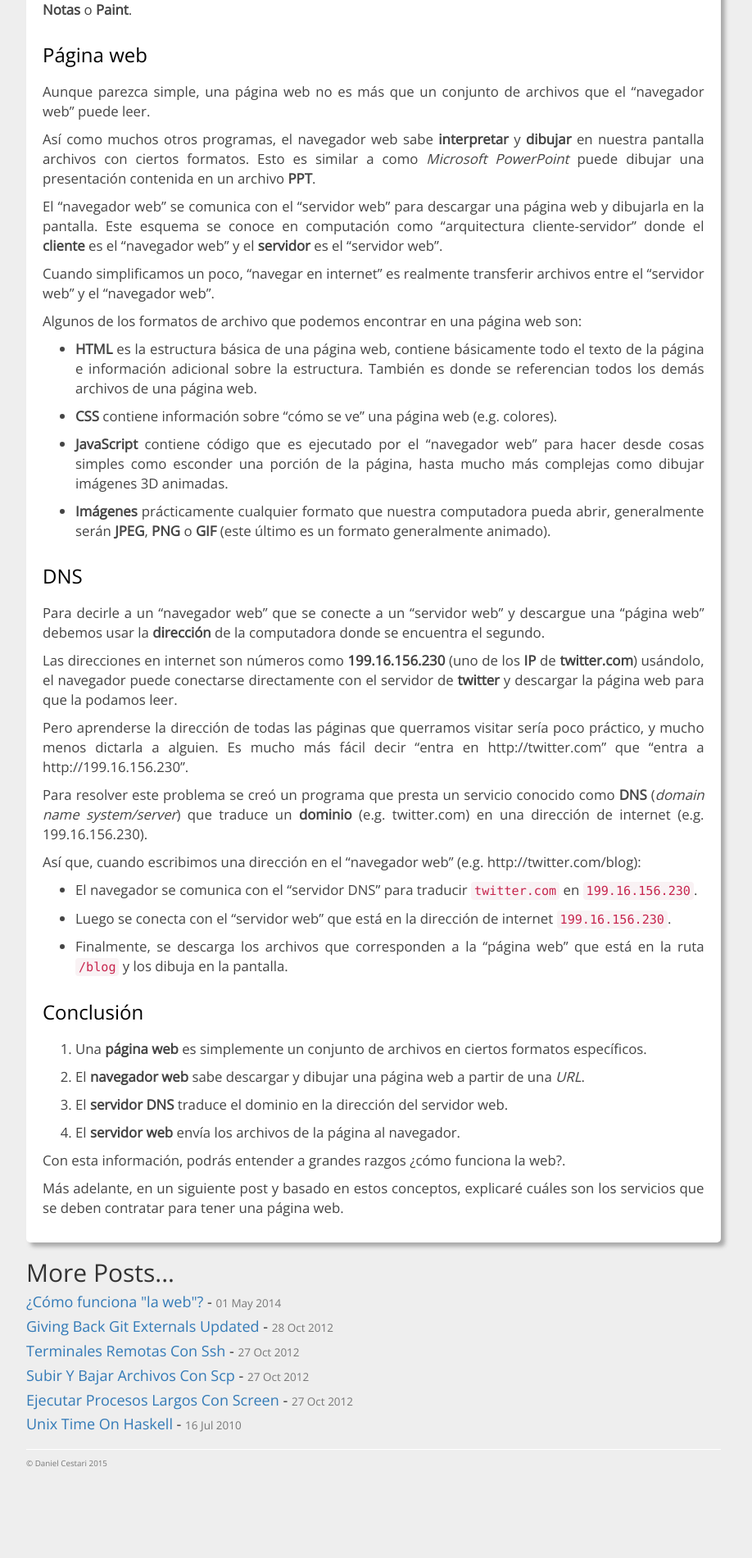
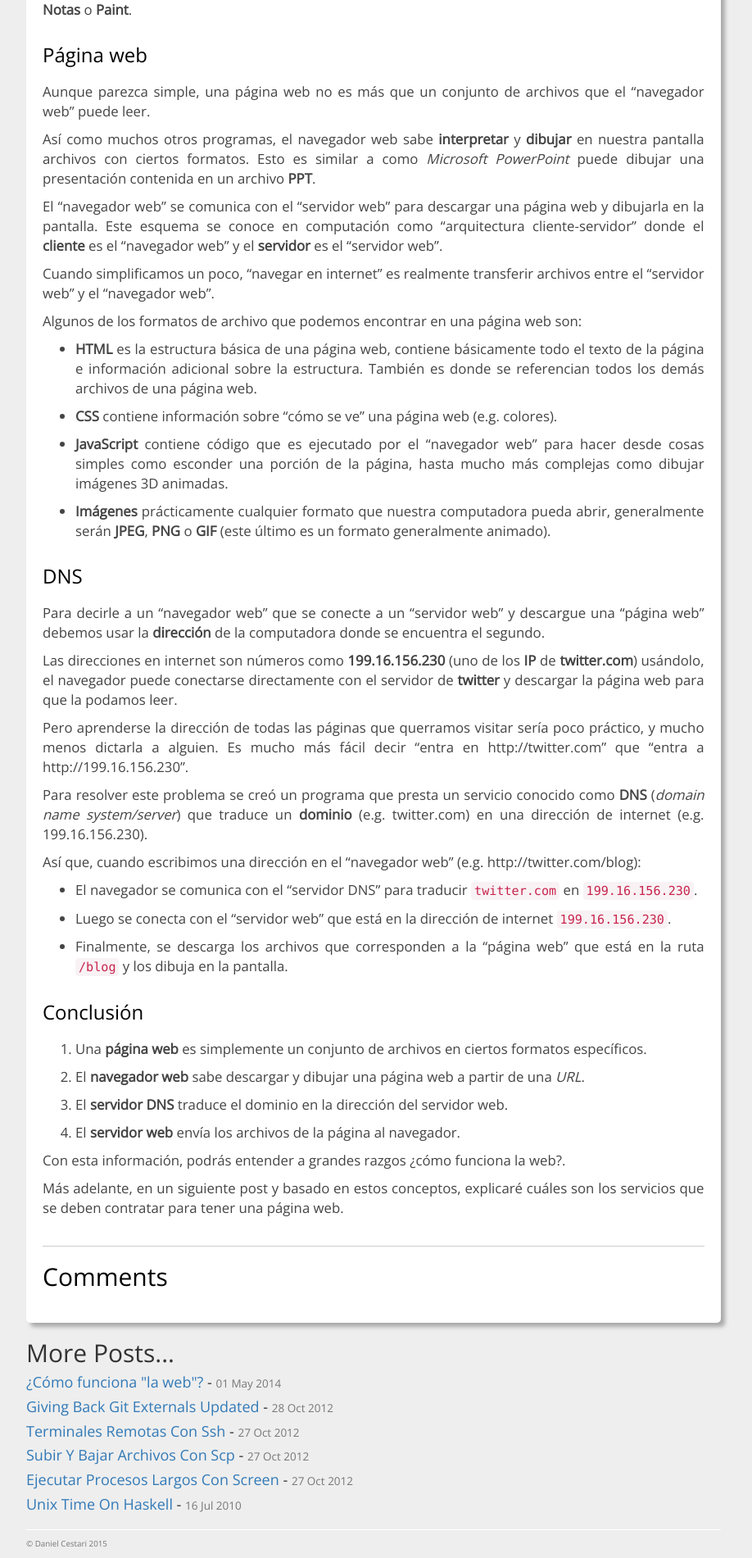
Before and after one commit to dcestari/dcestari.github.com, a Jekyll site: the page built from index.html, in a window 1280 px wide. Shown: the part 1556-3457 px from the top of the page at 82% size, without its empty margins (38-956 px from the left). Built offline with Jekyll 4.4.1, drawn with Linux system fonts in a browser that asks for light colours; nearby versions of some CDN libraries; the list of posts is cut into pages by our own code; comment, search, counter and statistics services are not loaded; before the commit the page ends 3359 px from its top, so only the background shows below that.

Commit message:
Restore disqus comments for posts/articles

```diff
--- a/_config.yml
+++ b/_config.yml
@@ -2,3 +2,4 @@
 markdown: kramdown
 kramdown:
   input: GFM
+url: 'http://danielcestari.com'
--- /dev/null
+++ b/_includes/comments.html
@@ -0,0 +1,19 @@
+<div class="comments">
+  <h2>Comments</h2>
+
+  <div id="disqus_thread"></div>
+  <script type="text/javascript">
+      /* * * CONFIGURATION VARIABLES * * */
+      var disqus_shortname = 'danielcestari';
+      var disqus_url = '{{ site.url }}{{ include.url }}';
+      var disqus_title = '{{ include.title | replace:"'","\\'" }}';
+
+      /* * * DON'T EDIT BELOW THIS LINE * * */
+      (function() {
+          var dsq = document.createElement('script'); dsq.type = 'text/javascript'; dsq.async = true;
+          dsq.src = '//' + disqus_shortname + '.disqus.com/embed.js';
+          (document.getElementsByTagName('head')[0] || document.getElementsByTagName('body')[0]).appendChild(dsq);
+      })();
+  </script>
+  <noscript>Please enable JavaScript to view the <a href="https://disqus.com/?ref_noscript" rel="nofollow">comments powered by Disqus.</a></noscript>
+</div>
--- a/_layouts/post.html
+++ b/_layouts/post.html
@@ -6,4 +6,6 @@
   <h2>{{ page.title }} - <small>{{ page.date | date_to_string }}</small></h2>
 
   {{ content }}
+
+  {% include comments.html title=page.title url=page.url %}
 </div>
--- a/_sass/general.scss
+++ b/_sass/general.scss
@@ -123,3 +123,9 @@
     margin-top: 0.8em;
   }
 }
+
+.comments {
+  margin-top: 2em;
+  padding-top: 1.2em;
+  border-top: 1px solid #ccc;
+}
--- a/index.html
+++ b/index.html
@@ -9,4 +9,6 @@
   <h2>{{ post.title }} - <small>{{ post.date | date_to_string }}</small></h2>
 
   {{ post.content }}
+
+  {% include comments.html title=post.title url=post.url %}
 </div>
```
